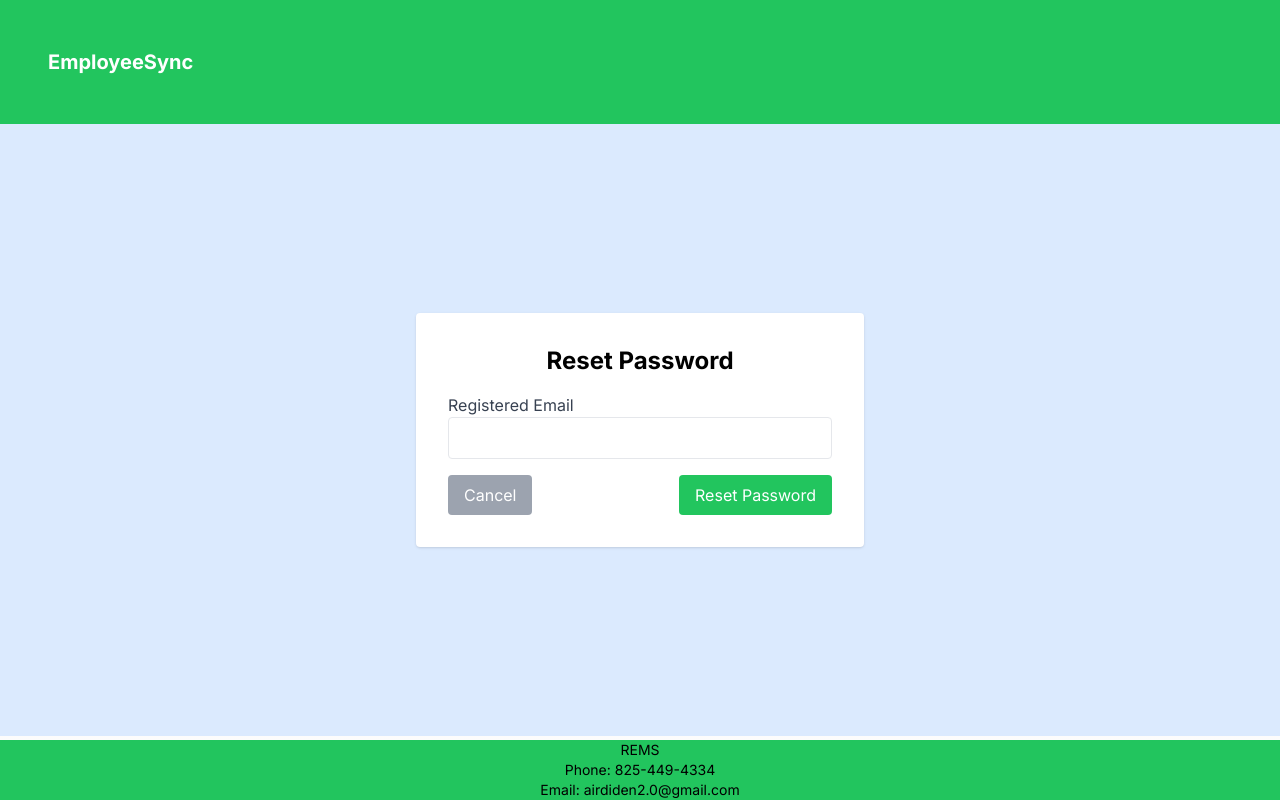
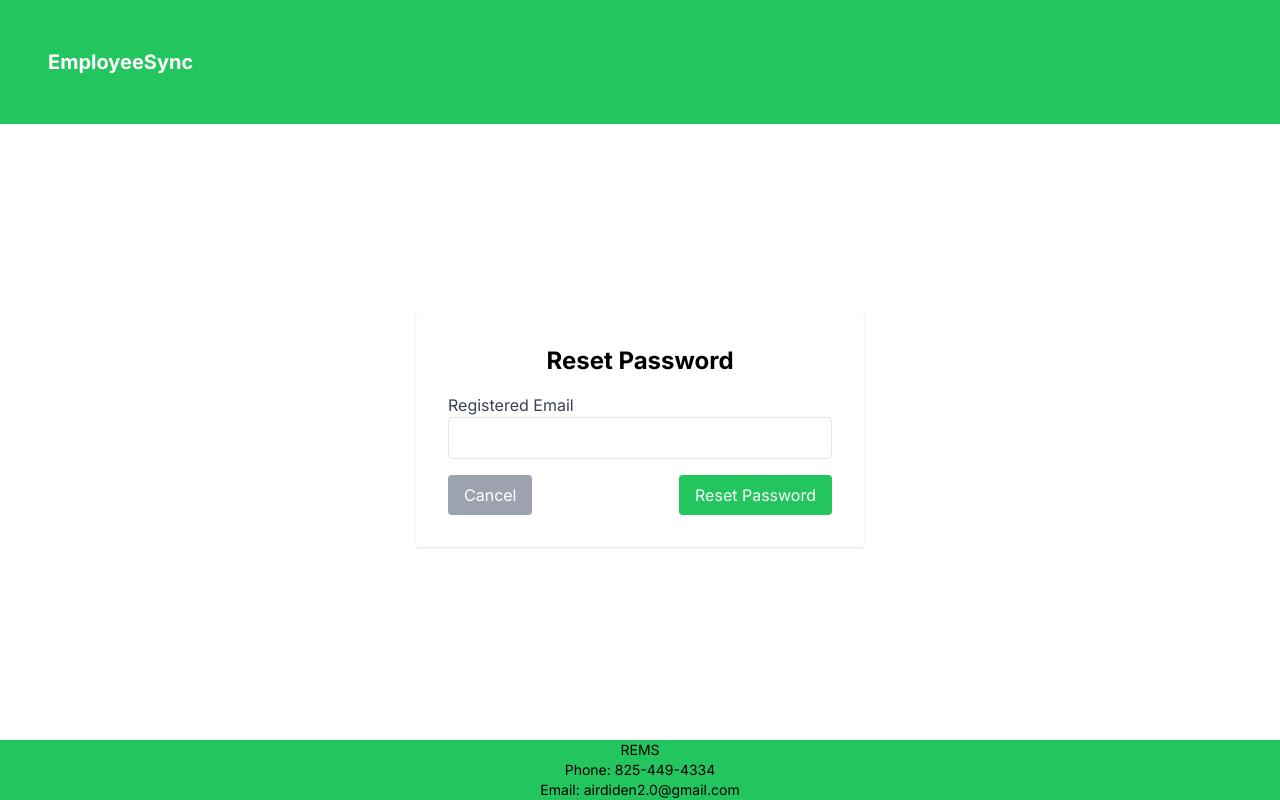
Before and after one commit to noorverma/capstone-final, a Next.js app: page /forgotPassword in a window 1280 px wide. Built offline with nearby package versions, Linux system fonts and the light colour scheme.

Commit message:
forgot password

```diff
--- a/app/forgotPassword/page.js
+++ b/app/forgotPassword/page.js
@@ -23,7 +23,7 @@
   return (
     <main className="min-h-screen flex flex-col">
       <Header />
-      <div className="flex-grow flex flex-col items-center justify-center bg-blue-100 py-6 px-4">
+      <div className="flex-grow flex flex-col items-center justify-center bg-white py-6 px-4">
         <div className="w-full max-w-md bg-white p-8 rounded shadow">
           <h2 className="mb-4 text-2xl font-bold text-center">Reset Password</h2>
           <form onSubmit={handleSubmit}>
```
